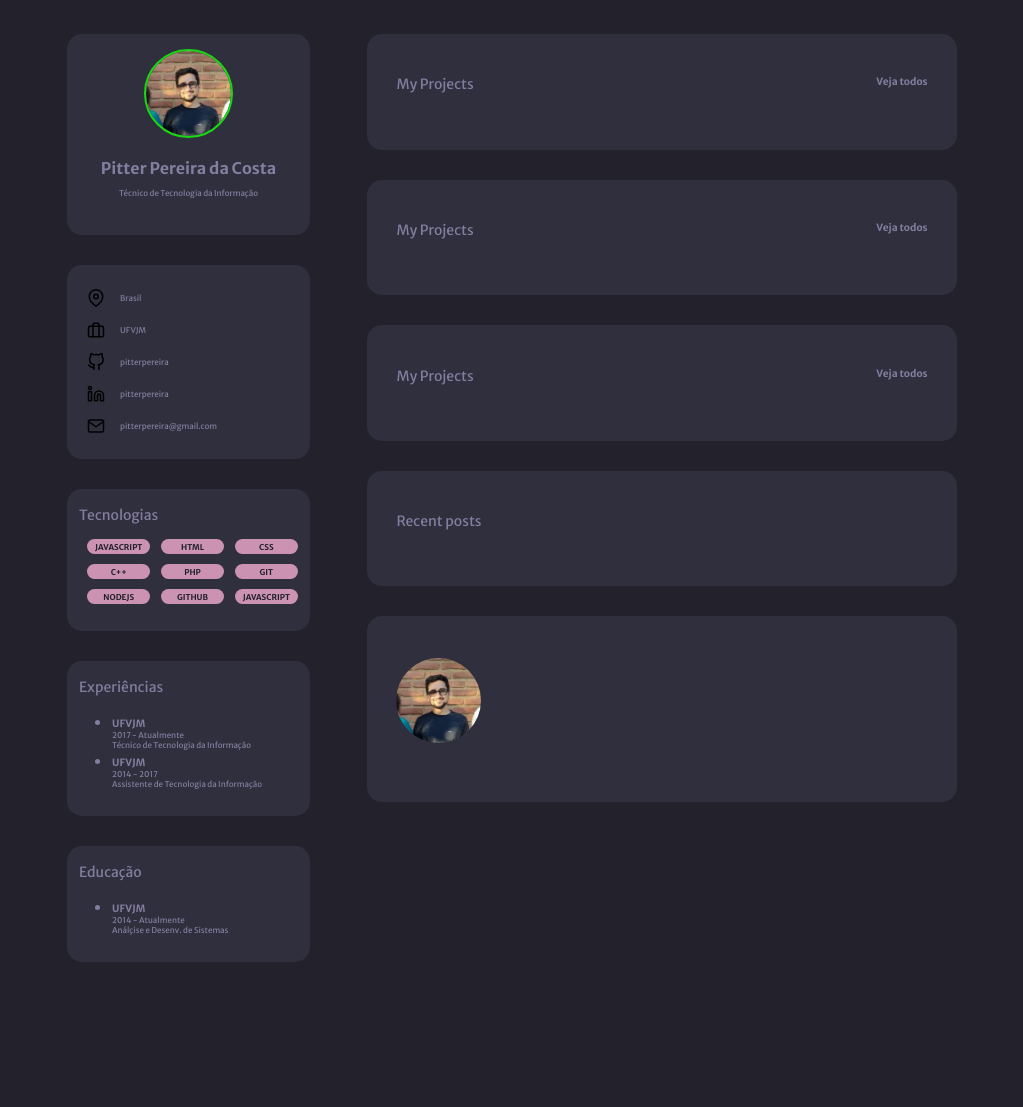
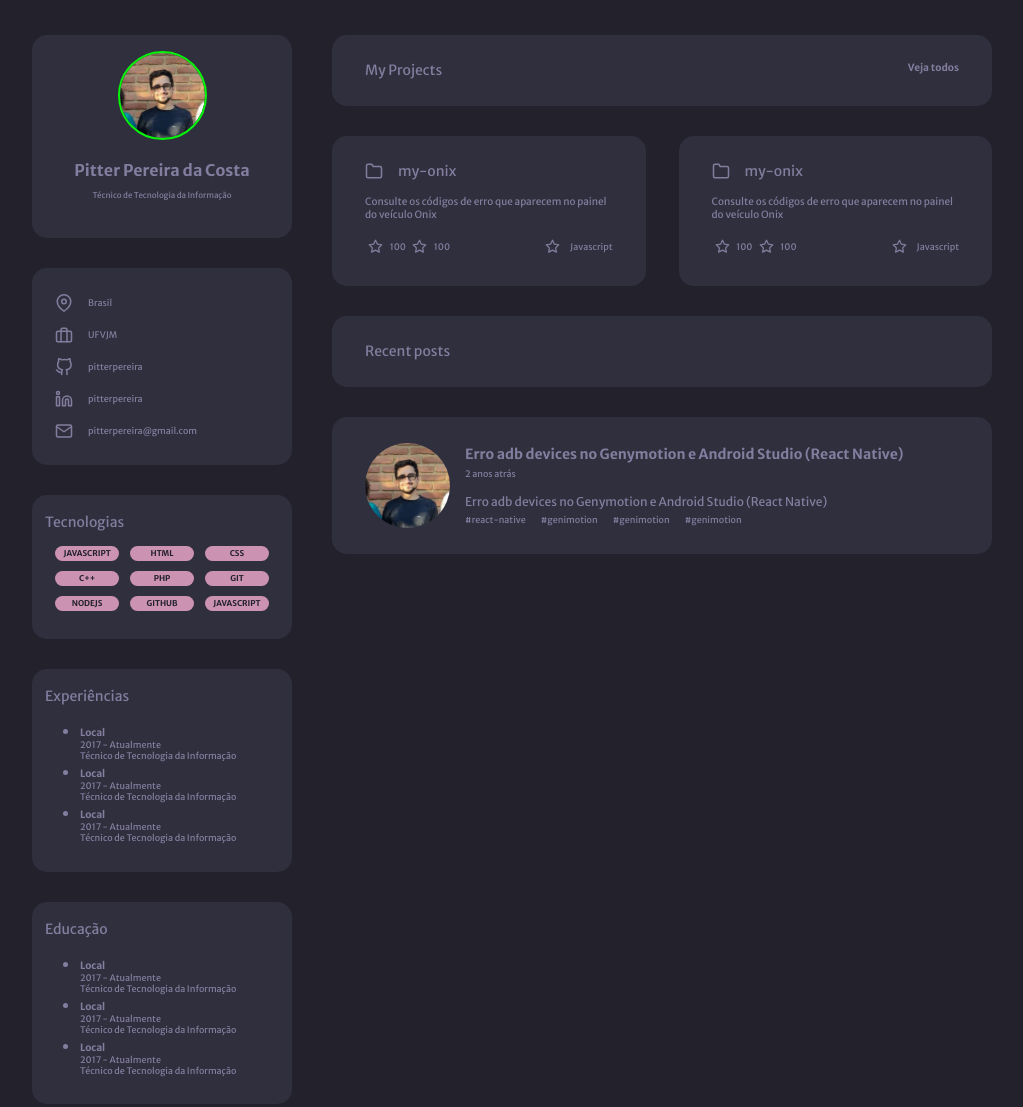
Before and after one commit to pitterpereira/desafios-rocketseat, a plain HTML site: page 1 - Portfolio/index.html in a window 1280 px wide. Shown: the top 1107 px of the page, without its empty margins (128-1151 px from the left). Before the commit the page ends 962 px from the top, so only its background shows below. Drawn offline with Linux system fonts and the light colour scheme.

Commit message:
Melhorias e finalização do Desafio 1

```diff
--- a/1 - Portfolio/index.html
+++ b/1 - Portfolio/index.html
@@ -125,14 +125,19 @@
 
                 <ul class="alinhamento-esquerdo">
                     <li>
-                        <p class="text-titulo">UFVJM</p>
+                        <p class="text-titulo">Local</p>
                         <p class="text-small">2017 - Atualmente</p>
                         <p class="text-small">Técnico de Tecnologia da Informação</p>
                     </li>
                     <li>
-                        <p class="text-titulo">UFVJM</p>
-                        <p class="text-small">2014 - 2017</p>
-                        <p class="text-small">Assistente de Tecnologia da Informação</p>
+                        <p class="text-titulo">Local</p>
+                        <p class="text-small">2017 - Atualmente</p>
+                        <p class="text-small">Técnico de Tecnologia da Informação</p>
+                    </li>
+                    <li>
+                        <p class="text-titulo">Local</p>
+                        <p class="text-small">2017 - Atualmente</p>
+                        <p class="text-small">Técnico de Tecnologia da Informação</p>
                     </li>
                 </ul>
             </div>
@@ -143,9 +148,19 @@
 
                 <ul class="alinhamento-esquerdo">
                     <li>
-                        <p class="text-titulo">UFVJM</p>
-                        <p class="text-small">2014 - Atualmente</p>
-                        <p class="text-small">Análçise e Desenv. de Sistemas</p>
+                        <p class="text-titulo">Local</p>
+                        <p class="text-small">2017 - Atualmente</p>
+                        <p class="text-small">Técnico de Tecnologia da Informação</p>
+                    </li>
+                    <li>
+                        <p class="text-titulo">Local</p>
+                        <p class="text-small">2017 - Atualmente</p>
+                        <p class="text-small">Técnico de Tecnologia da Informação</p>
+                    </li>
+                    <li>
+                        <p class="text-titulo">Local</p>
+                        <p class="text-small">2017 - Atualmente</p>
+                        <p class="text-small">Técnico de Tecnologia da Informação</p>
                     </li>
                 </ul>
 
@@ -155,39 +170,86 @@
 
         <section id="content-middle">
 
-            <div class="frame space-between">
+            <div class="frame-menor space-between">
 
-                <p class="frame-titulo">My Projects</p>
+                <p class="frame-titulo-smb">My Projects</p>
 
-                <p class="text-titulo">Veja todos</p>
+                <p class="text-titulo"><a href="#">Veja todos</a></p>
 
             </div>
 
-            <div class="frame space-between">
+            <div class="pastas">
 
-                <p class="frame-titulo">My Projects</p>
+                <div class="frame-menor div-pasta-x">
 
-                <p class="text-titulo">Veja todos</p>
+                    <div class="pasta-linha-1">
+                        <img class="img-icons" src="./assets/folder.svg">
+                        <p class="frame-titulo-smb">my-onix</p>
+                    </div>
+
+                    <p class="text-small-1">Consulte os códigos de erro que aparecem no painel do veículo Onix</p>
+
+                    <div class="pasta-linha-2">
+                        <div class="pl2-flex-1">
+                            <img class="img-icons-pasta" src="./assets/star.svg">
+                            <p class="text-small">100</p>
+                            <img class="img-icons-pasta" src="./assets/star.svg">
+                            <p class="text-small">100</p>
+                        </div>
+                        <div class="pl2-flex-2">
+                            <img class="img-icons-pasta img-mr" src="./assets/star.svg">
+                            <p class="text-small">Javascript</p>
+                        </div>
+                    </div>
+                </div>
+
+                <div class="frame-menor div-pasta-x">
+
+                    <div class="pasta-linha-1">
+                        <img class="img-icons" src="./assets/folder.svg">
+                        <p class="frame-titulo-smb">my-onix</p>
+                    </div>
+
+                    <p class="text-small-1">Consulte os códigos de erro que aparecem no painel do veículo Onix</p>
+
+                    <div class="pasta-linha-2">
+                        <div class="pl2-flex-1">
+                            <img class="img-icons-pasta" src="./assets/star.svg">
+                            <p class="text-small">100</p>
+                            <img class="img-icons-pasta" src="./assets/star.svg">
+                            <p class="text-small">100</p>
+                        </div>
+                        <div class="pl2-flex-2">
+                            <img class="img-icons-pasta img-mr" src="./assets/star.svg">
+                            <p class="text-small">Javascript</p>
+                        </div>
+                    </div>
+                </div>
 
             </div>
 
-            <div class="frame space-between">
+            <div class="frame-menor space-between">
 
-                <p class="frame-titulo">My Projects</p>
-
-                <p class="text-titulo">Veja todos</p>
+                <p class="frame-titulo-smb">Recent posts</p>
 
             </div>
 
-            <div class="frame space-between">
+            <div class="frame-menor post">
 
-                <p class="frame-titulo">Recent posts</p>
+                <img class="img-perfil-smb post" src="./assets/perfilzim.jpg" alt="Rapaz de óculos com uma parede de tijolos de fundo">
 
-            </div>
+                <div class="post-descricao">
+                    <p class="text-small-3">Erro adb devices no Genymotion e Android Studio (React Native)</p>
+                    <p class="text-small-mt">2 anos atrás</p>
+                    <p class="text-small-2">Erro adb devices no Genymotion e Android Studio (React Native)</p>
 
-            <div class="frame space-between">
-
-                <img class="img-perfil" src="./assets/perfilzim.jpg" alt="Rapaz de óculos com uma parede de tijolos de fundo">
+                    <div class="post">
+                        <p class="text-small">#react-native</p>
+                        <p class="text-small ml-p">#genimotion</p>
+                        <p class="text-small ml-p">#genimotion</p>
+                        <p class="text-small ml-p">#genimotion</p>
+                    </div>
+                </div>
 
             </div>
 
@@ -195,6 +257,7 @@
 
     </main>
 
+    <footer> <p class="text-small-2">Feito com 💜 por Pitter Pereira da Costa</p></footer>
 
 </body>
 </html>
--- a/1 - Portfolio/styles/style.css
+++ b/1 - Portfolio/styles/style.css
@@ -21,10 +21,10 @@
 }
 
 body {
-    height: 100vh;
     width: 100vw;
 
     display: flex;
+    flex-direction: column;
     align-items: center;
     justify-content: center;
 
@@ -32,10 +32,16 @@ body {
 }
 
 main {
-    height: inherit;
 
     display: flex;
-    align-items: center;
+}
+
+a {
+    text-decoration: none;
+}
+
+footer {
+
 }
 
 /*
@@ -48,7 +54,7 @@ main {
     height: inherit;
     width: 300px;
 
-    padding: 2% 3%;
+    padding: 2% 2%;
 
     display: flex;
     flex-direction: column;
@@ -57,9 +63,9 @@ main {
 
 #content-middle {
     height: inherit;
-    width: 647px;
+    width: 700px;
 
-    padding: 2% 3%;
+    padding: 2% 2%;
 
     display: flex;
     flex-direction: column;
@@ -98,8 +104,24 @@ main {
     background-color: var(--bg-cards);
 }
 
+.frame-menor {
+    width: 100%;
+
+    margin: 15px 0;
+
+    padding: 4% 5%;
+
+    border-radius: 15px;
+
+    background-color: var(--bg-cards);
+}
+
 .frame-titulo {
     margin-bottom: 15px;
+    font-size: 14px;
+}
+
+.frame-titulo-smb {
     font-size: 14px;
 }
 
@@ -116,13 +138,37 @@ main {
     border-radius: 100%;
 }
 
+.img-perfil-smb {
+    height: 85px;
+    width: 85px;
+
+    border-radius: 100%;
+}
+
 .outline {
-    outline: 2px solid rgb(26, 216, 20);
+    outline: 2px solid rgb(6,243,10);
 }
 
 .space-between {
     display: flex;
     justify-content: space-between;
+}
+
+div.pastas {
+    width: 100%;
+    display: flex;
+    justify-content: space-between;
+}
+
+div.div-pasta-x {
+    width: 47.5%;
+    height: 150px;
+}
+
+.post {
+    display: flex;
+
+    align-items: center;
 }
 
 .links-row {
@@ -133,18 +179,25 @@ main {
 }
 
 .alinhamento-esquerdo {
-    padding-left: 8px;
+    padding-left: 10px;
 }
 
 .img-icons {
     height: 18px;
     width: 18px;
 
+    filter: invert(59%) sepia(9%) saturate(934%) hue-rotate(209deg) brightness(84%) contrast(89%);
+
     margin-right: 15px;
+}
+
+.post-descricao {
+    margin-left: 15px;
 }
 
 .tech-row {
     margin: 10px 0;
+    padding: 0 10px;
     display: flex;
     align-items: center;
     justify-content: space-between;
@@ -156,8 +209,33 @@ p.text-titulo {
 }
 
 p.text-small {
-    font-size: 8px;
+    font-size: 9px;
     font-weight: 400;
+}
+
+p.text-small-1 {
+    margin-top: 15px;
+    margin-bottom: 18px;
+    font-size: 10px;
+    font-weight: 400;
+}
+
+p.text-small-mt {
+    margin-top: 5px;
+    font-size: 9px;
+    font-weight: 400;
+}
+
+p.text-small-2 {
+    margin-top: 15px;
+    margin-bottom: 5px;
+    font-size: 12px;
+    font-weight: 400;
+}
+
+p.text-small-3 {
+    font-size: 14px;
+    font-weight: 700;
 }
 
 p.tech-nome {
@@ -177,6 +255,43 @@ p.tech-nome {
     justify-content: center;
 }
 
+p.ml-p {
+    margin-left: 15px;
+}
+
+.pasta-linha-1 {
+    display: flex;
+}
+
+.pasta-linha-2 {
+    display: flex;
+}
+
+.img-icons-pasta {
+    height: 15px;
+    width: 15px;
+
+    filter: invert(59%) sepia(9%) saturate(934%) hue-rotate(209deg) brightness(84%) contrast(89%);
+}
+
+.img-mr {
+    margin-right: 10px;
+}
+
+.pl2-flex-1 {
+    width: 50%;
+    display: flex;
+    align-items: center;
+    justify-content: space-around;
+}
+
+.pl2-flex-2 {
+    width: 90%;
+    display: flex;
+    align-items: center;
+    justify-content: right;
+}
+
 ul {
     margin-left: 25px;
     margin-bottom: 10px;
```
